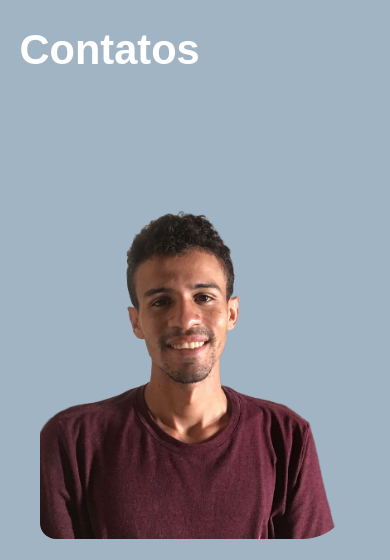
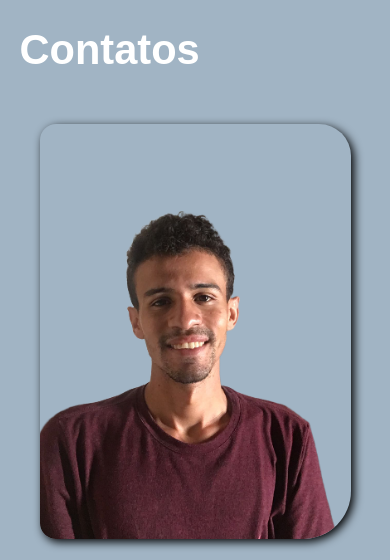
Before and after one commit to limafrancr/portperson, a plain HTML site: page index.html in a window 390 px wide. Shown: the part 5900-6460 px from the top of the page. Drawn offline with nearby package versions, Linux system fonts and the light colour scheme.

Commit message:
Responsividade

```diff
--- a/css/style.css
+++ b/css/style.css
@@ -605,7 +605,7 @@ footer p{
 
     .imm img{
         border-radius: 1rem 2rem 3rem 1rem;
-        box-shadow: 1rem 2rem 3rem color transparent;
+        box-shadow: 3px 3px 10px;
         width: 100%;
     }
     section.contatos{
```
